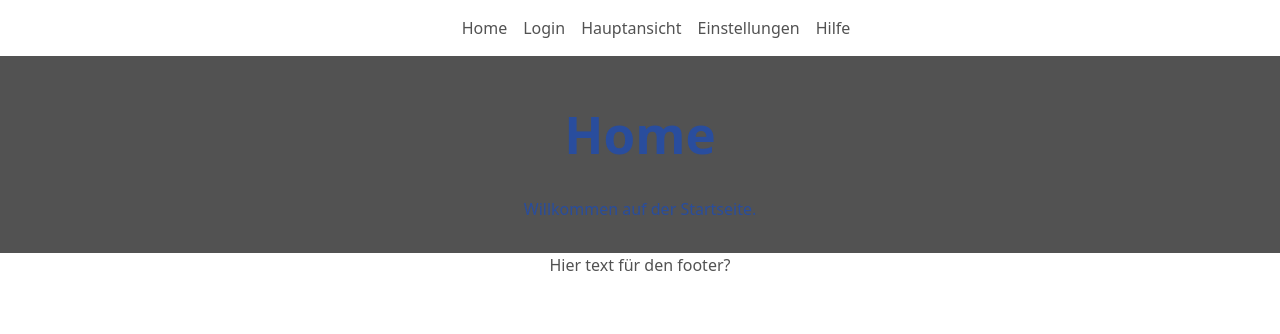
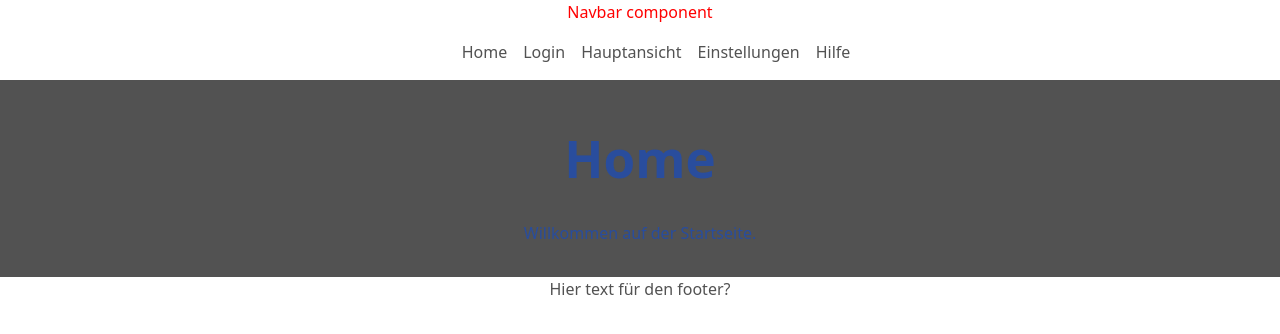
Before and after one commit to RealBiggerBo/Softwaretechnik, a React app in the folder frontend/: page / in a window 1280 px wide. Shown: the top 334 px of the page. Built offline with nearby package versions, Linux system fonts and the light colour scheme; the HTML template or start-up script is replaced by a standard one.

Commit message:
Hinzugefügt: Navbar component

```diff
--- a/frontend/src/App.tsx
+++ b/frontend/src/App.tsx
@@ -3,6 +3,7 @@ import { Routes, Route, Link } from "react-router-dom";
 import LoginPage from "./pages/LoginPage";
 import MainPage from "./pages/MainPage";
 import "./App.css";
+import Navbar from "./components/Navbar";
 /*import DataviewPage from "./pages/DataviewPage";*/
 /*import SearchPage from "./pages/SearchPage";
 import SettingsPage from "./pages/SettingsPage";
@@ -63,6 +64,8 @@ function ApiTestPage() {
 function App() {
   return (
     <div className="mainContainer">
+      <Navbar />
+
       <nav className="navbar">
         <Link to="/" style={{ marginRight: "1rem" }}>
           Home
--- /dev/null
+++ b/frontend/src/components/Navbar.tsx
@@ -0,0 +1,5 @@
+function Navbar() {
+  return <div style={{ color: "red" }}>Navbar component</div>;
+}
+
+export default Navbar;
```
